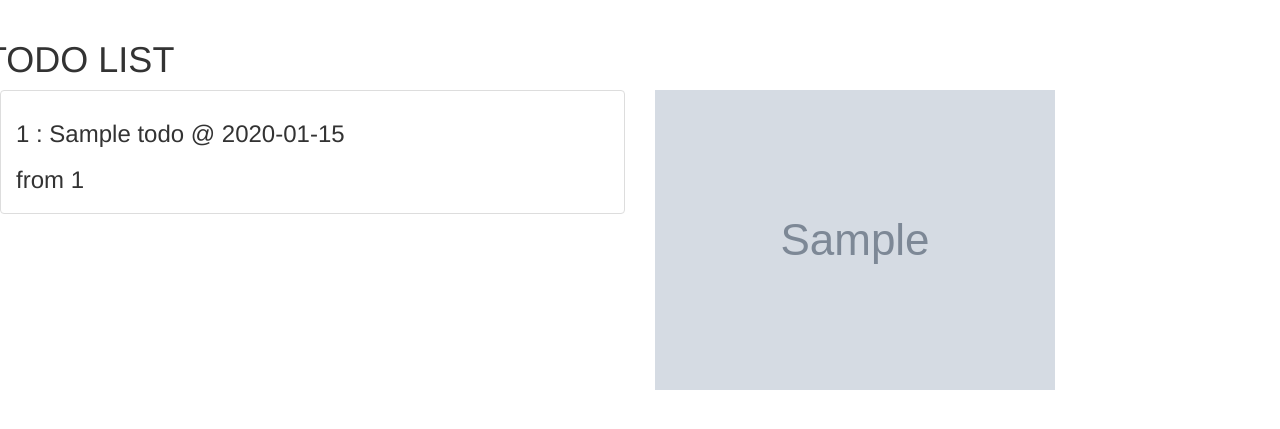
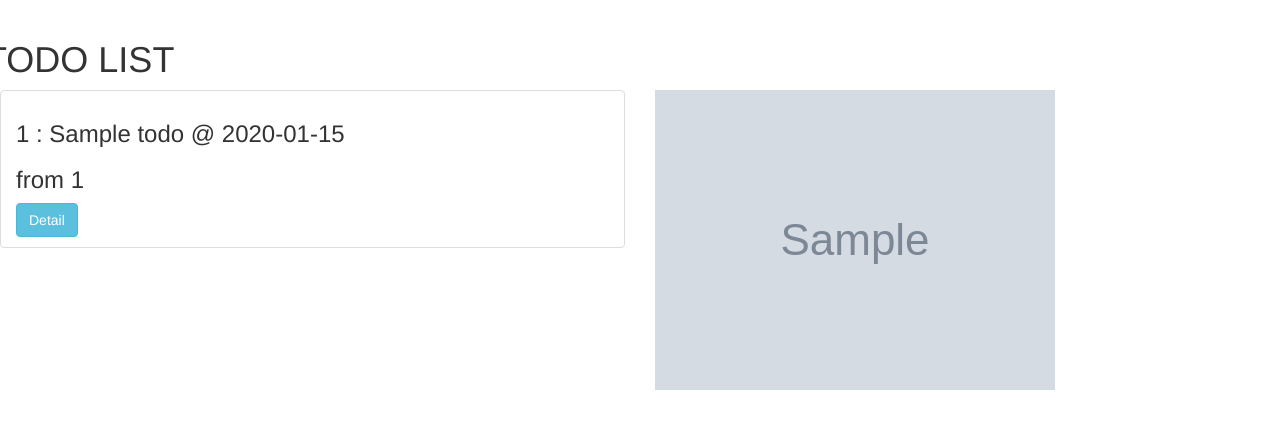
Before and after one commit to LittleTheFu/todo, a Flask app: template app/templates/todos.html in a window 1280 px wide. Shown: the part 52-481 px from the top of the page. Run offline with Flask 2, Linux system fonts and the light colour scheme; tables that the repository leaves empty hold one stand-in row (values such as "Sample post"); the template is opened without the code that fills it: values that come from a table or form of the project are taken from there, most other values are stand-ins (such as "Sample title", 1, 10 or a date in 2020); grey boxes marked "Sample" are stand-in pictures; some libraries are stand-ins or nearby versions.

Commit message:
add detail/edit button in todo list(not work now)

```diff
--- a/app/templates/todos.html
+++ b/app/templates/todos.html
@@ -13,9 +13,15 @@
           <li class="list-group-item">
             <h3>{{ todo.id }} : {{ todo.name }} @ {{ todo.create_date }}</h3>
             <h3>from {{ user.id}}</h3>
+            <a href="{{ url_for('.delTodo', id=todo.id) }}" class="btn btn-info" role="button">
+              Detail
+            </a>
             {% if canEdit %}
               <a href="{{ url_for('.delTodo', id=todo.id) }}" class="btn btn-info" role="button">
                 Delete
+              </a>
+              <a href="{{ url_for('.delTodo', id=todo.id) }}" class="btn btn-info" role="button">
+                Edit
               </a>
             {% endif %}
           </li>
```
